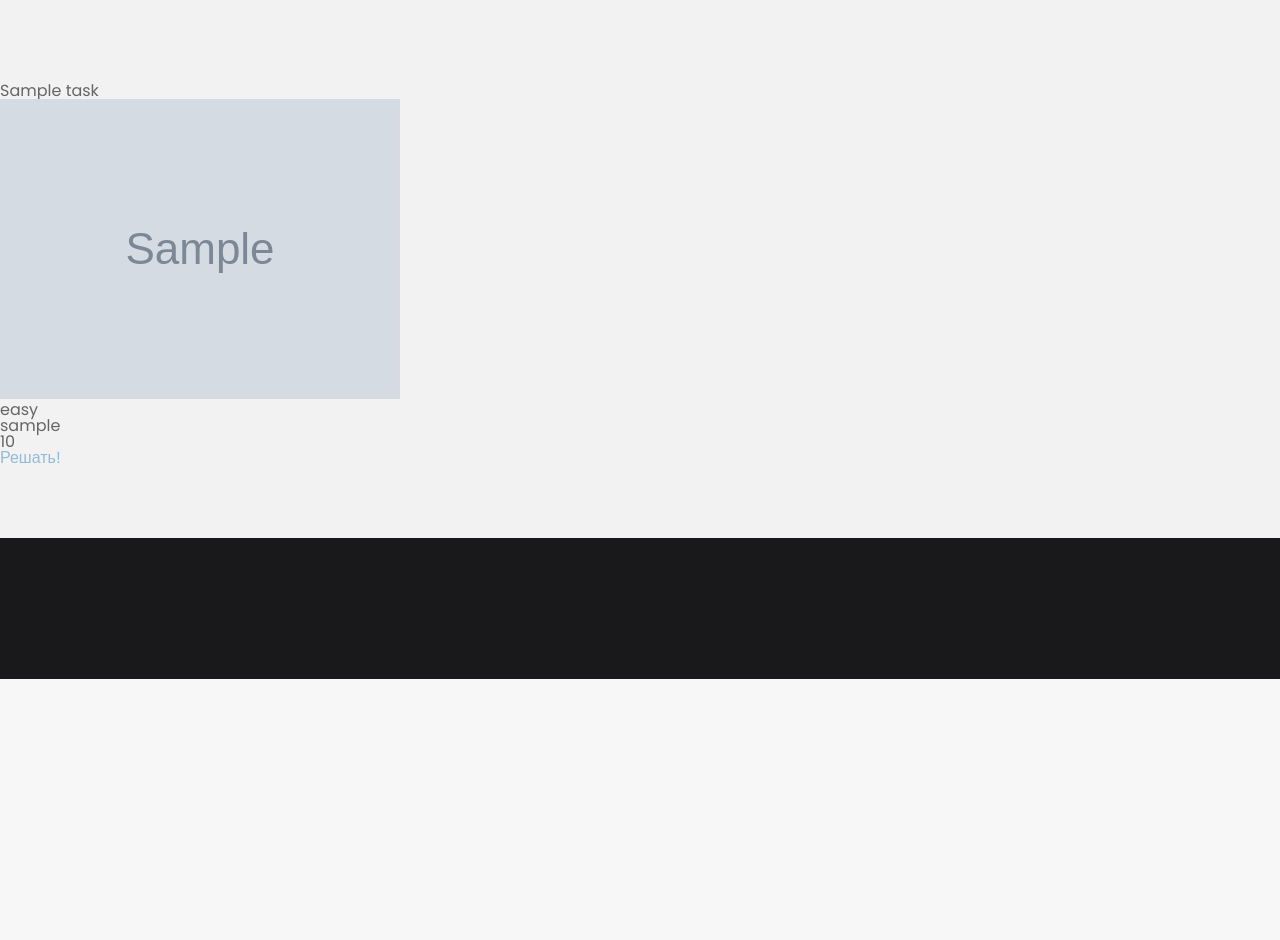
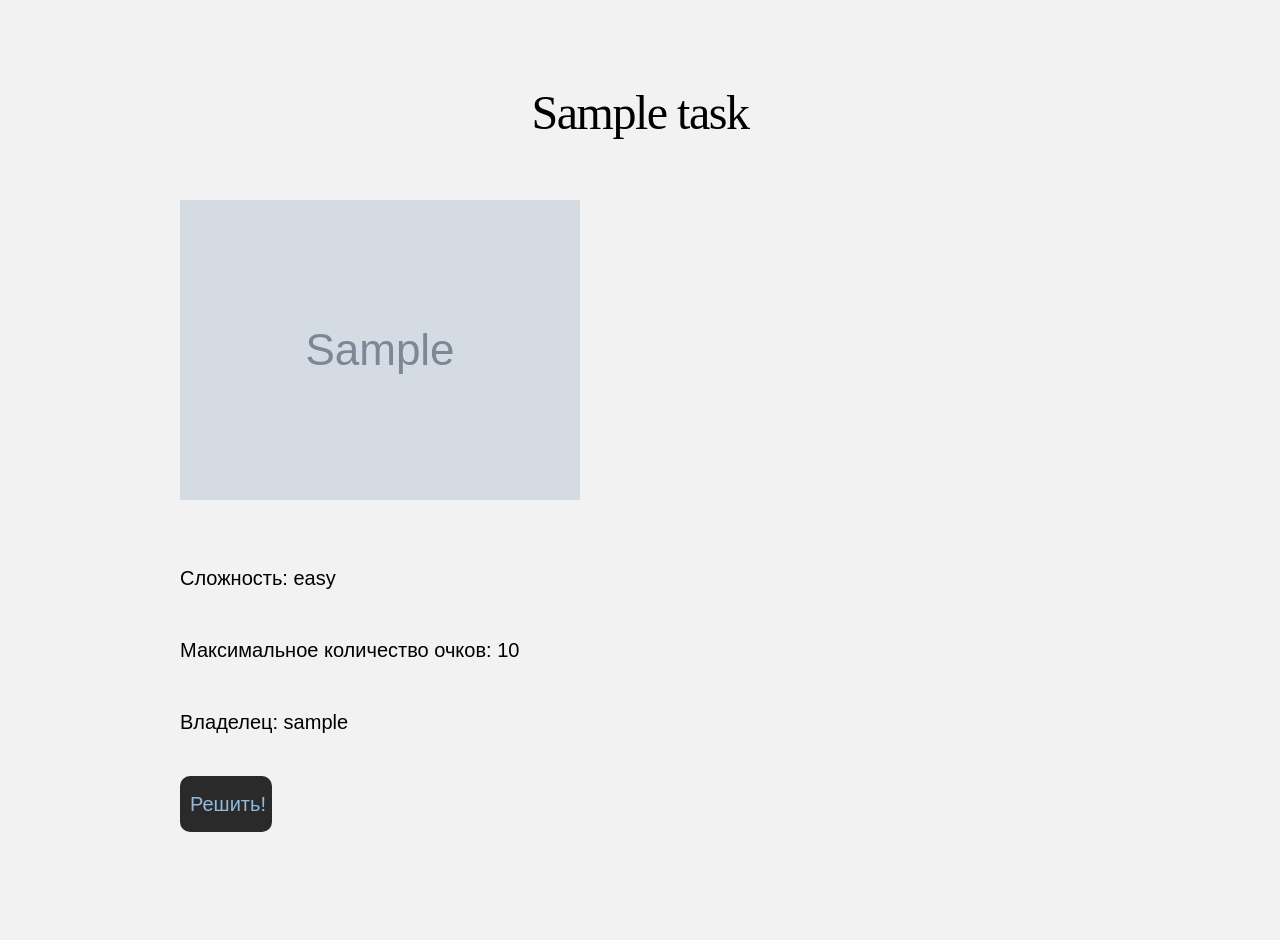
Before and after one commit to SeriyyKust/Break-The-Brain, a Django app: a page that uses quizzes/templates/quizzes/detail_task.html in a window 1280 px wide. Shown: the part 121-1061 px from the top of the page. Before the commit the page ends 800 px from the top, so only its background shows below. Run offline with Django 4.2, Linux system fonts and the light colour scheme; tables that the repository leaves empty hold one stand-in row (values such as "Sample post"); grey boxes marked "Sample" are stand-in pictures; parts of the project's set-up code (start-up, migrations or seed data) failed here and were passed over; some libraries are stand-ins or nearby versions.

Commit message:
Add static to Quizzes app

```diff
--- a/profiles/static/profiles/css/main.css
+++ b/profiles/static/profiles/css/main.css
@@ -136,6 +136,19 @@ p img {
 
 p.lead {
    font-family: "metropolis-medium", sans-serif;
+   font-size: 2rem;
+   line-height: 1.8;
+   margin-bottom: 3.6rem;
+   color: #000000;
+}
+
+p.my_button {
+   font-family: "metropolis-medium", sans-serif;
+   background-color: #2a2a2a;
+   border: 5px solid #2a2a2a;
+   padding: 5px;
+   width: 10%;
+   border-radius: 10px;
    font-size: 2rem;
    line-height: 1.8;
    margin-bottom: 3.6rem;
--- a/profiles/templates/profiles/all_profiles.html
+++ b/profiles/templates/profiles/all_profiles.html
@@ -20,7 +20,7 @@
                                         <h1 class="entry__title"><a href="#">{{ user.username }}</a></h1>
                                     </div>
                                     <div class="entry__excerpt">
-                                        <p>Цитата : {{user.profile.quote}}</p>
+                                        <p>Цитата : {{user.profilequote}}</p>
                                     </div>
                                     <hr>
                                     <div class="entry__meta">
--- a/profiles/templates/profiles/detail_profiles.html
+++ b/profiles/templates/profiles/detail_profiles.html
@@ -41,7 +41,6 @@
                 {% endif %}
                 <hr>
                 <p class="lead">Баланс: {{user.point.number_points}}</p>
-
             </div>
         </div>
     </section>
--- a/quizzes/admin.py
+++ b/quizzes/admin.py
@@ -32,7 +32,7 @@ class PhotoElementQuestionAdmin(admin.ModelAdmin):
 
 
 class BaseQuestionAdmin(admin.ModelAdmin):
-    list_display = ("id", "question", "correct_answer", "date", "cost", "category", "slug")
+    list_display = ("id", "question", "correct_answer", "cost", "category", "slug")
     list_editable = ("question", "correct_answer", "cost", "category", "slug")
     list_display_links = ("id", )
     search_fields = ("id", )
@@ -45,7 +45,7 @@ class ChoiceQuestionAdmin(admin.ModelAdmin):
 
 
 class TaskAdmin(admin.ModelAdmin):
-    list_display = ("title", "photo", "complexity", "owner", "questions_task", "slug")
+    list_display = ("title", "photo", "complexity", "owner", "questions_task", "date", "slug")
     list_display_links = ("title", )
     search_fields = ("title", )
     list_editable = ("photo", "complexity", "owner", "slug")
--- a/quizzes/models.py
+++ b/quizzes/models.py
@@ -111,7 +111,6 @@ class PhotoElementQuestion(BaseElementQuestion):
 class BaseQuestion(models.Model):
     question = models.ForeignKey(BaseElementQuestion, on_delete=models.PROTECT, verbose_name="Вопрос")
     correct_answer = models.ForeignKey(Answer, on_delete=models.PROTECT, verbose_name="Правильный ответ")
-    date = models.DateField(auto_now_add=True, verbose_name="Дата создания")
     cost = models.PositiveIntegerField(default=0, verbose_name="Цена")
     category = models.CharField(max_length=max(len(element[0]) for element in BASE_QUESTION_CATEGORIES),
                                 choices=BASE_QUESTION_CATEGORIES,
@@ -167,6 +166,7 @@ class Task(models.Model):
                                   verbose_name="Сложность")
     owner = models.ForeignKey(User, on_delete=models.PROTECT, verbose_name="Владелец")
     questions = models.ManyToManyField(BaseQuestion, verbose_name="Вопросы задания")
+    date = models.DateField(auto_now_add=True, verbose_name="Дата создания")
     slug = models.SlugField(max_length=64, unique=True, db_index=True, verbose_name="URL")
 
     class Meta:
--- a/quizzes/templates/quizzes/detail_task.html
+++ b/quizzes/templates/quizzes/detail_task.html
@@ -1,24 +1,30 @@
 {% extends 'profiles/base.html' %}
+{% load static %}
+{% block content %}
+    <section class="s-content--narrow s-content--no-padding-bottom">
+        <div class="row format-gallery">
+            <div class="s-content__header col-full">
+                <h1 class="s-content__header-title">
+                    {{ task.title }}
+                </h1>
+            </div>
 
-{% block content %}
-    <div>
-        {{ task.title }}
-    </div>
-        {% if task.photo %}
-            <div>
-                <p><img src="{{ task.photo.url }}"></p>
+            <div class="s-content__media col-full">
+                <div class="s-content__slider slider">
+                    {% if task.photo %}
+                        <img src="{{ task.photo.url }}">
+                    {% else %}
+                        <img src="{% static 'profiles/images/anonym.jpg' %}">
+                    {% endif %}
+                </div>
             </div>
-        {% endif %}
-    <div>
-        {{ task.complexity }}
-    </div>
-    <div>
-        {{ task.owner }}
-    </div>
-    <div>
-        {{ task.points }}
-    </div>
-    <div>
-        <a href="{% url 'passing_task' task.slug%}">Решать!</a>
-    </div>
+
+            <div class="col-full s-content__main">
+                <p class="lead">Сложность: {{ task.complexity }}</p>
+                <p class="lead">Максимальное количество очков: {{ task.points }}</p>
+                <p class="lead">Владелец: {{ task.owner }}</p>
+                <p class="my_button"><a href="{% url 'passing_task' task.slug%}">Решить!</a></p>
+            </div>
+        </div>
+    </section>
 {% endblock content %}
```
Also changed, not shown: other parts of profiles/static/profiles/css/main.css (+33 -0 lines), quizzes/templates/quizzes/all_tasks.html (+31 -13 lines), quizzes/templates/quizzes/passing_task.html (+7 -1 lines), quizzes/migrations/0001_initial.py.
